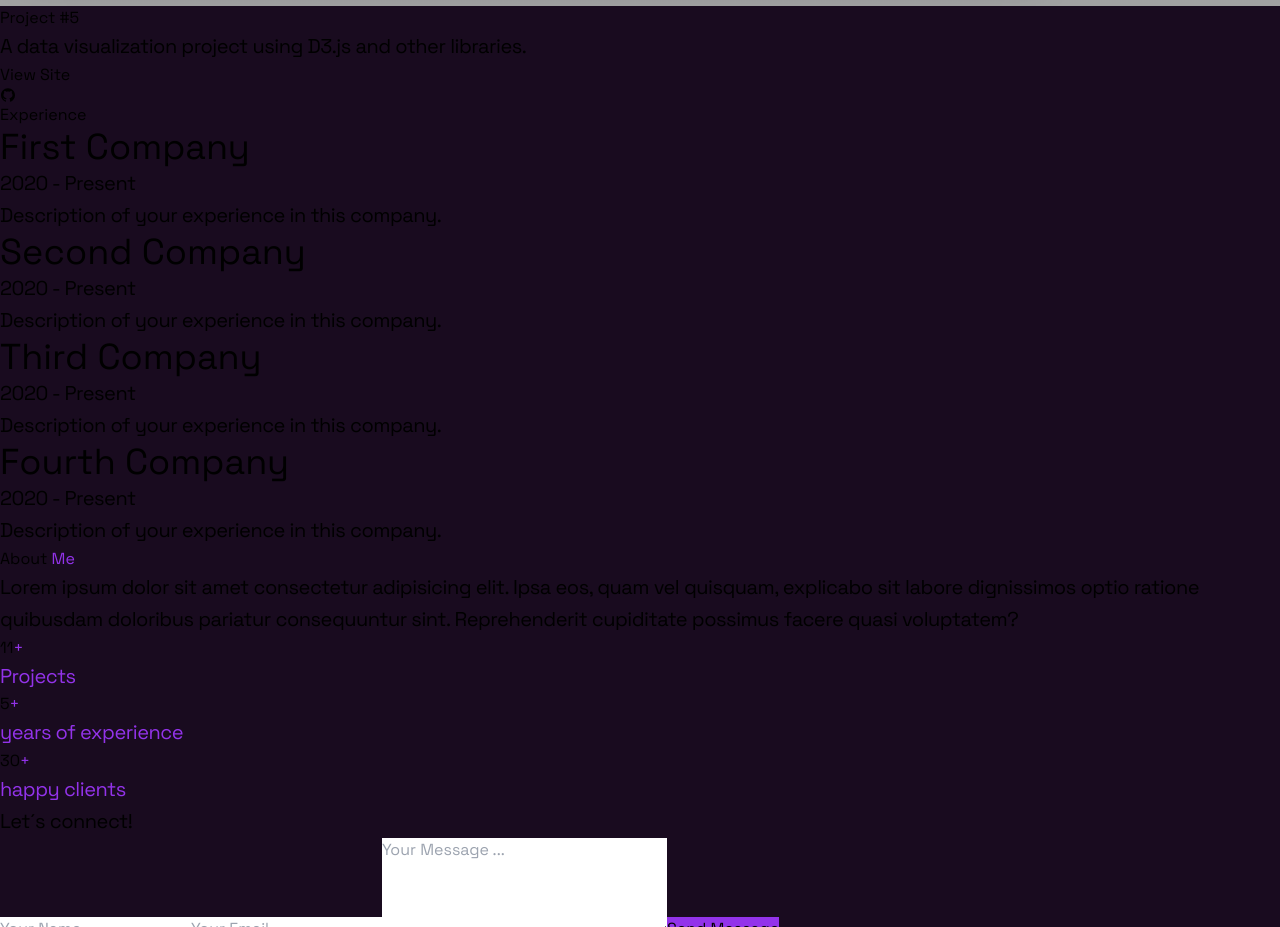
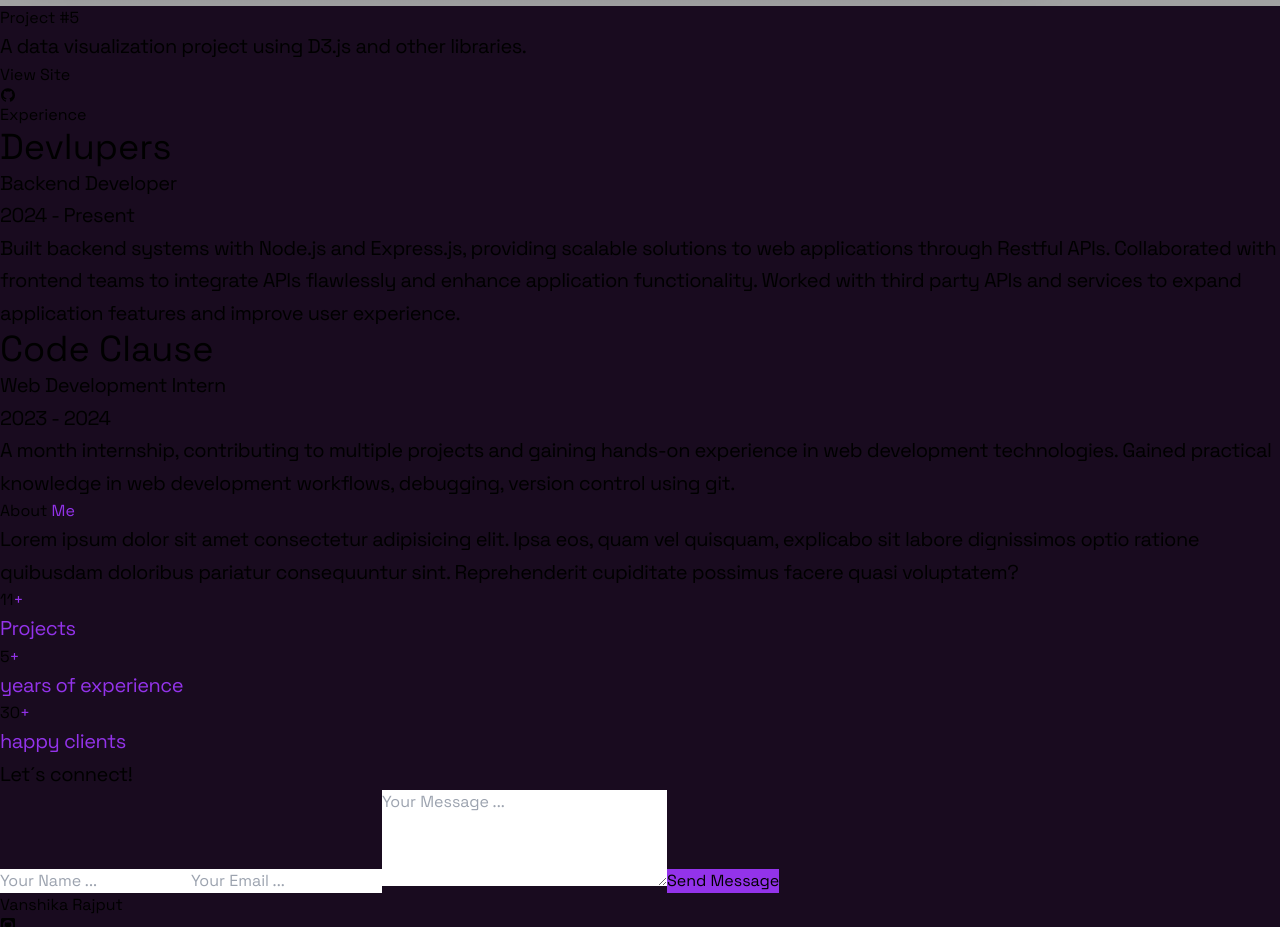
Before and after one commit to vanshikaRaj11/Portfolio, a React (Vite) app: page / in a window 1280 px wide. Shown: the part 5040-5967 px from the top of the page. Built offline with nearby package versions, Linux system fonts and the light colour scheme.

Commit message:
Update Experience and Hero components with new content and styling adjustments

```diff
--- a/src/components/Experience.jsx
+++ b/src/components/Experience.jsx
@@ -1,66 +1,57 @@
-import React from 'react'
-import { motion } from 'framer-motion'
-import Reveal from './Reveal'
+import React from "react";
+import { motion } from "framer-motion";
 
 const experiences = [
   {
-        company: 'First Company',
-        period: '2020 - Present',
-        description: 'Description of your experience in this company.',
+    company: "Devlupers",
+    period: "2024 - Present",
+    position: "Backend Developer",
+    description: `Built backend systems with Node.js and Express.js, providing scalable solutions to web applications through Restful APIs.
+ Collaborated with frontend teams to integrate APIs flawlessly and enhance application functionality.
+ Worked with third party APIs and services to expand application features and improve user experience.`,
   },
   {
-        company: 'Second Company',
-        period: '2020 - Present',
-        description: 'Description of your experience in this company.',
+    company: "Code Clause",
+    period: "2023 - 2024",
+    position: "Web Development Intern",
+    description: `A month internship, contributing to multiple projects and gaining hands-on experience in web development technologies.
+ Gained practical knowledge in web development workflows, debugging, version control using git.`,
   },
-      {
-        company: 'Third Company',
-        period: '2020 - Present',
-        description: 'Description of your experience in this company.',
-      },
-      {
-        company: 'Fourth Company',
-        period: '2020 - Present',
-        description: 'Description of your experience in this company.',
-      },
-]
-
-
+];
 
 const Experience = () => {
   return (
-    <div className='p-8 max-w-[600px] mx-auto'>
-        <h1 className='text-4xl text-gray-200 font-bold text-center mb-12'>Experience</h1>
+    <div className="p-8 mx-auto">
+      <h1 className="text-4xl text-gray-200 font-bold text-center mb-12">
+        Experience
+      </h1>
       <motion.div
-        className='space-y-8'
+        className="grid grid-cols-1 md:grid-cols-2 gap-8"
         initial="hidden"
         animate="visible"
       >
         {experiences.map((experience, index) => (
-                <Reveal>
           <motion.div
-                    key={index}
+            key={index} // Ensure each item has a unique key
             initial="hidden"
             whileInView="visible"
-                    viewport={{ once: false, amount: 0.3}}
-                    transition={{ duration: 1}}
-                    className=' border border-purple-600 p-6 rounded-lg shadow-md
-                    hover:shadow-xl transition-shadow duration-300 bg-purple-700/10'
+            viewport={{ once: false, amount: 0.3 }}
+            transition={{ duration: 1 }}
+            className="border border-purple-600 p-6 rounded-lg shadow-md
+                hover:shadow-xl transition-shadow duration-300 bg-purple-700/10"
           >
-                    <h2 className='text-gray-100 text-2xl font-semibold'>{experience.company}</h2>
-                    <p className='text-gray-300'>{experience.period}</p>
-                    <p className='text-gray-400 mt-4'>{experience.description}</p>
+            <h2 className="text-gray-100 text-2xl font-semibold">
+              {experience.company}
+            </h2>
+            <p className="text-gray-300">{experience.position}</p>
+            <p className="text-gray-300">{experience.period}</p>
 
+            <p className="text-gray-400 mt-4">{experience.description}</p>
+          </motion.div>
+        ))}
+      </motion.div>
+    </div>
+  );
+};
 
-                </motion.div>
-                </Reveal>
-            ))}
-
-        </motion.div>
-
-
-    </div>
-  )
-}
-
-export default Experience
+export default Experience;
--- a/src/components/Hero.jsx
+++ b/src/components/Hero.jsx
@@ -122,7 +122,7 @@ const Hero = () => {
         <p className="text-gray-200 text-4xl md:text-5xl font-semibold mb-8">
           My Tech Stack
         </p>
-        <div className="grid grid-cols-3 md:grid-cols-5 gap-8">
+        <div className="grid grid-cols-3 md:grid-cols-5 gap-4 justify-items-center w-full border-purple-400">
           {[
             {
               icon: <RiTailwindCssFill className="text-blue-600 text-4xl" />,
@@ -177,8 +177,8 @@ const Hero = () => {
           ].map((item) => (
             <motion.div
               key={item.id}
-              whileHover={{ scale: 1.2 }}
-              className="group relative flex items-center justify-center w-20 h-20 rounded-md shadow-md bg-gray-800 transition-all duration-300 hover:border-purple-500 hover:border-2"
+              whileHover={{ scale: 1.1 }} // Slight scale-up effect on hover
+              className="group relative flex items-center justify-center w-24 h-24 md:w-40 md:h-28 rounded-md shadow-md border-2 border-transparent group-hover:border-purple-400 transition-all duration-300"
             >
               {/* Icon */}
               <div className="group-hover:bg-gray-700 w-full h-full flex items-center justify-center rounded-md">
```
Lines whose indentation alone changed are shown as unchanged.
